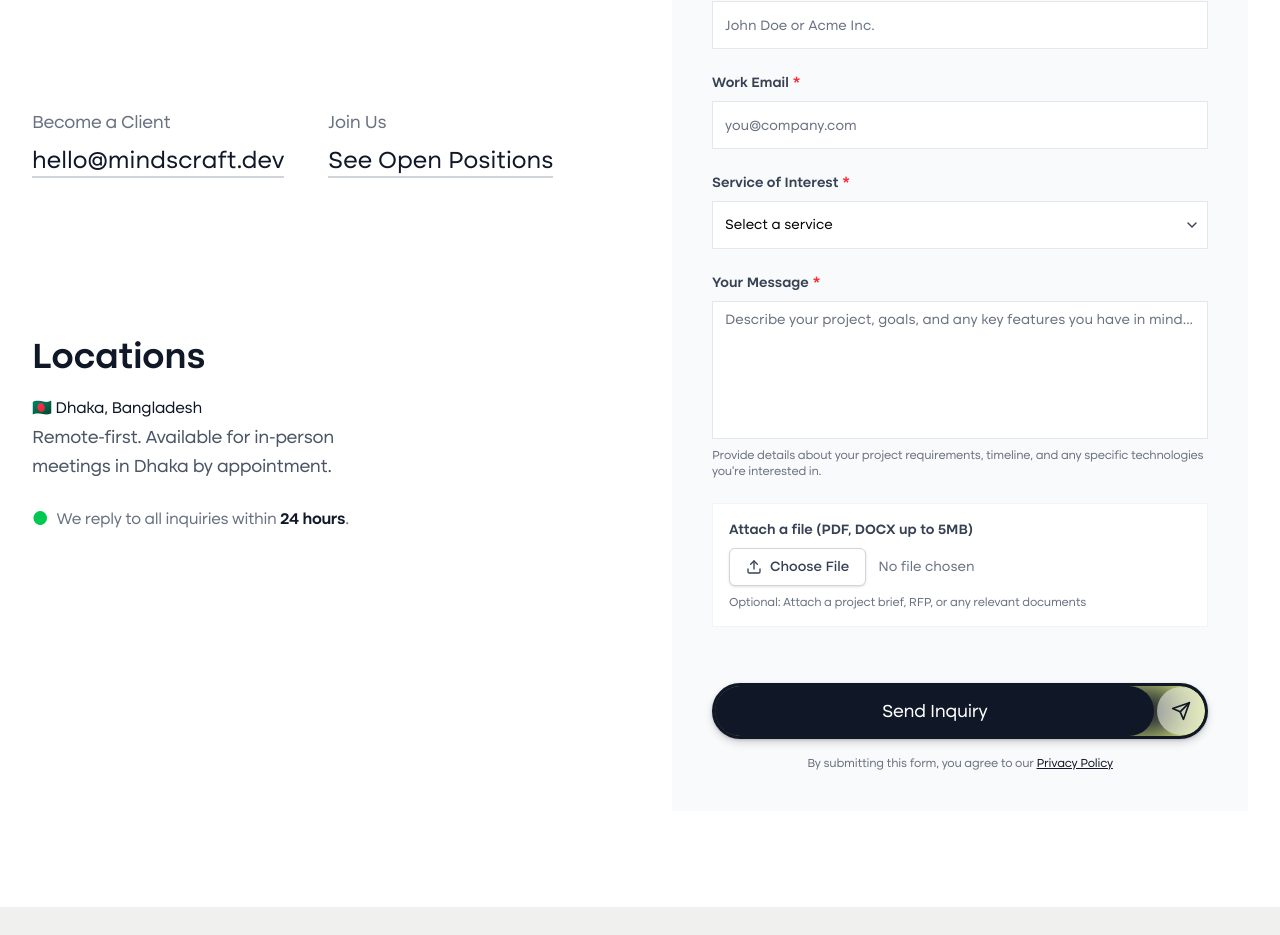
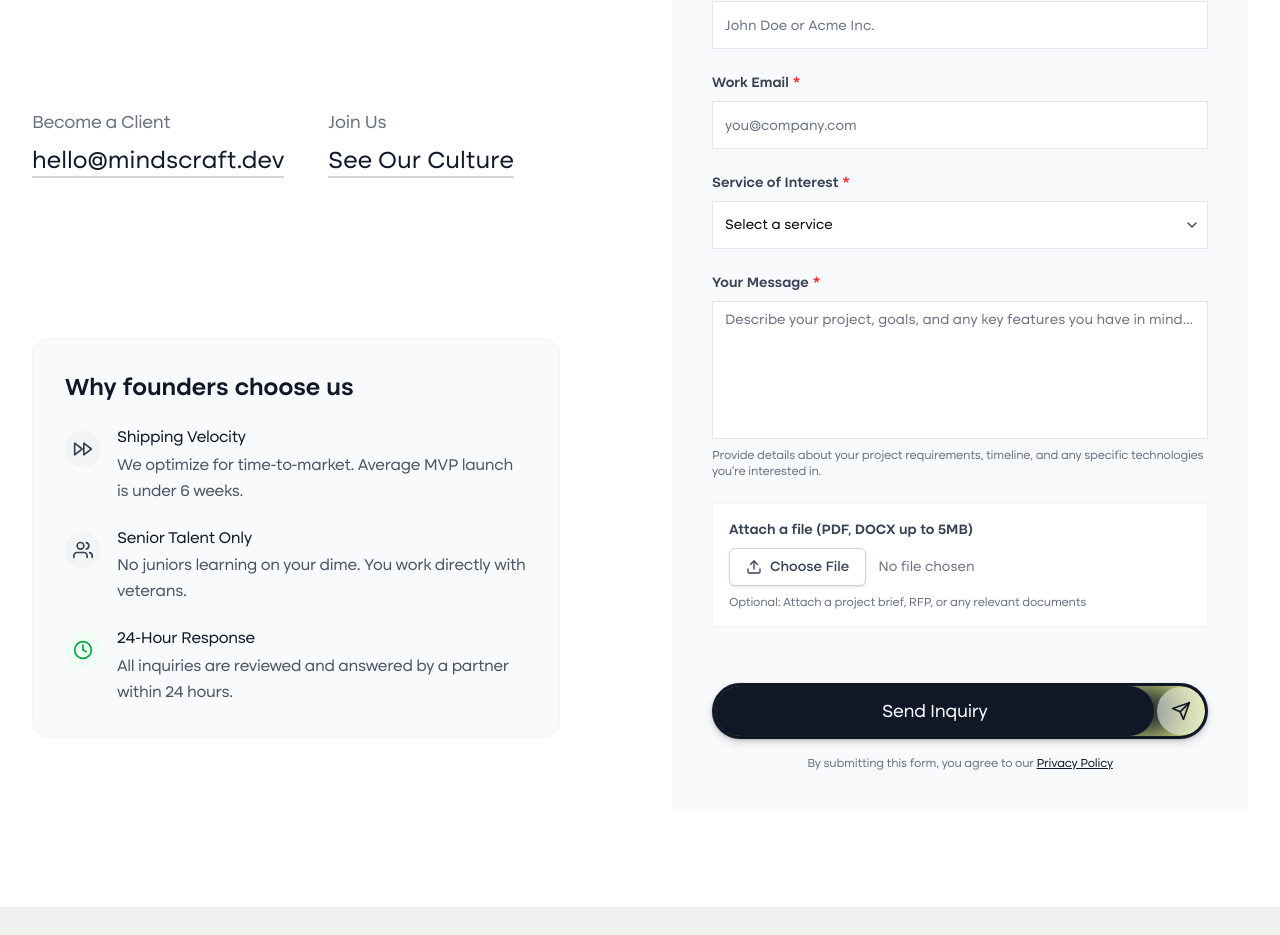
Before and after one commit to MindsCraft/mindscraft.dev, a Next.js app: page /contact in a window 1280 px wide. Shown: the part 335-1270 px from the top of the page. Built offline with nearby package versions, Linux system fonts and the light colour scheme.

Commit message:
feat(contact): update services, replace location with trust signals, fix join link

```diff
--- a/src/app/contact/ContactContent.tsx
+++ b/src/app/contact/ContactContent.tsx
@@ -1,7 +1,7 @@
 'use client';
 
 import { useState, useEffect } from 'react';
-import { FiCheck, FiAlertCircle, FiSend } from 'react-icons/fi';
+import { FiCheck, FiAlertCircle, FiSend, FiFastForward, FiUsers, FiClock } from 'react-icons/fi';
 import { useForm, FormProvider } from 'react-hook-form';
 import { z } from 'zod';
 import { zodResolver } from '@hookform/resolvers/zod';
@@ -31,9 +31,12 @@ const formSchema = z.object({
 type FormData = z.infer<typeof formSchema>;
 
 const SERVICES = [
-  'New Web Application',
-  'UI/UX Design',
-  'Website Maintenance',
+  'AI Product Development',
+  'SaaS MVP Development',
+  'UX Design & Conversion Optimisation',
+  'Full-Stack Web Development',
+  'Performance Engineering',
+  'Headless E-commerce & CMS',
   'General Inquiry'
 ];
 
@@ -82,10 +85,11 @@ export default function ContactContent() {
   // Show budget field for project-related services
   useEffect(() => {
     const isProjectService = [
-      'New Web Application',
-      'Mobile App Development',
-      'UI/UX Design',
-      'Cloud & DevOps Consulting'
+      'AI Product Development',
+      'SaaS MVP Development',
+      'UX Design & Conversion Optimisation',
+      'Full-Stack Web Development',
+      'Headless E-commerce & CMS'
     ].includes(selectedService);
 
     setIsBudgetVisible(isProjectService);
@@ -201,26 +205,44 @@ export default function ContactContent() {
                 <div>
                   <p className="font-medium text-gray-500 mb-2 text-lg">Join Us</p>
                   <a
-                    href="#"
+                    href="/about"
                     className="text-2xl font-normal text-gray-900 border-b-2 border-gray-300 hover:border-gray-900 transition-colors inline-block"
                   >
-                    See Open Positions
+                    See Our Culture
                   </a>
                 </div>
               </div>
 
-              <div>
-                <h3 className="text-4xl font-bold text-gray-900 mb-6 leading-none">Locations</h3>
+              {/* Trust Signals replacing Location */}
+              <div className="bg-gray-50 p-8 rounded-2xl border border-gray-100">
+                <h3 className="text-2xl font-bold text-gray-900 mb-6">Why founders choose us</h3>
                 <div className="space-y-6">
-                  <div>
-                    <p className="font-semibold text-gray-900 mb-1">🇧🇩 Dhaka, Bangladesh</p>
-                    <p className="text-gray-600 text-lg leading-relaxed max-w-xs">
-                      Remote-first. Available for in-person meetings in Dhaka by appointment.
-                    </p>
+                  <div className="flex gap-4 items-start">
+                    <div className="bg-gray-100 p-2 rounded-full mt-1">
+                      <FiFastForward className="w-5 h-5 text-gray-700" />
+                    </div>
+                    <div>
+                      <p className="font-bold text-gray-900">Shipping Velocity</p>
+                      <p className="text-gray-600 mt-1 leading-relaxed">We optimize for time-to-market. Average MVP launch is under 6 weeks.</p>
+                    </div>
                   </div>
-                  <div className="flex items-center gap-2 text-gray-500">
-                    <span className="text-green-500 text-lg">●</span>
-                    <p className="text-base">We reply to all inquiries within <span className="font-semibold text-gray-900">24 hours</span>.</p>
+                  <div className="flex gap-4 items-start">
+                    <div className="bg-gray-100 p-2 rounded-full mt-1">
+                      <FiUsers className="w-5 h-5 text-gray-700" />
+                    </div>
+                    <div>
+                      <p className="font-bold text-gray-900">Senior Talent Only</p>
+                      <p className="text-gray-600 mt-1 leading-relaxed">No juniors learning on your dime. You work directly with veterans.</p>
+                    </div>
+                  </div>
+                  <div className="flex gap-4 items-start">
+                    <div className="bg-green-50 p-2 rounded-full mt-1">
+                      <FiClock className="w-5 h-5 text-green-600" />
+                    </div>
+                    <div>
+                      <p className="font-bold text-gray-900">24-Hour Response</p>
+                      <p className="text-gray-600 mt-1 leading-relaxed">All inquiries are reviewed and answered by a partner within 24 hours.</p>
+                    </div>
                   </div>
                 </div>
               </div>
```
